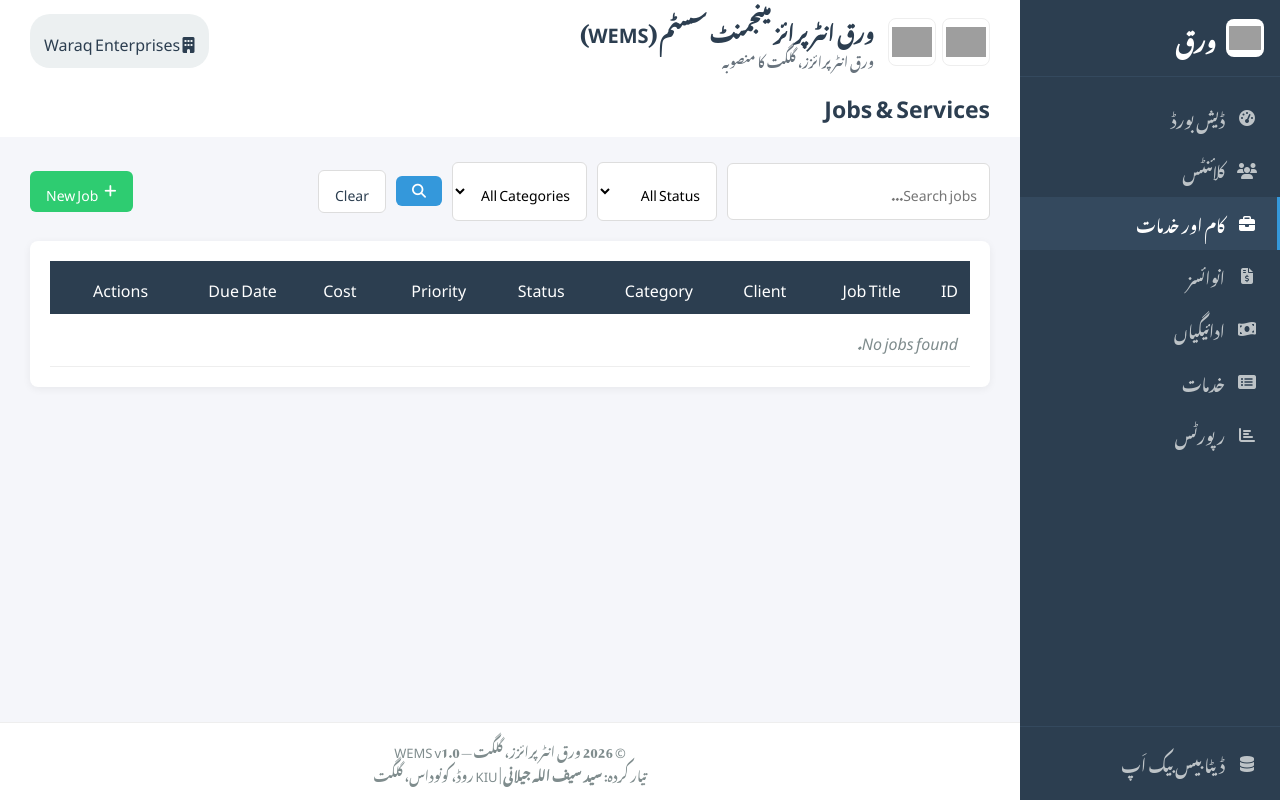
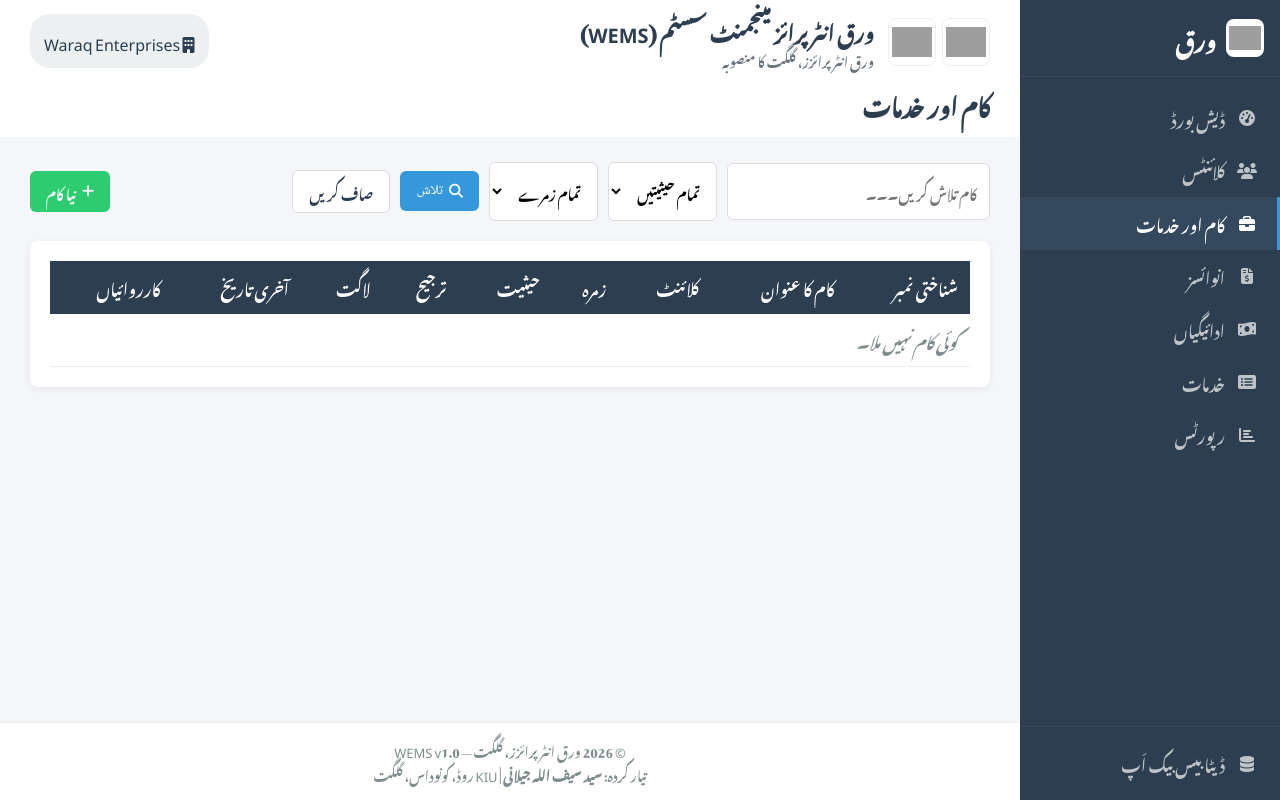
Before and after one commit to xl8saif/WEMS, a Flask app: page /jobs in a window 1280 px wide. Run offline with Flask 3, Linux system fonts and the light colour scheme; data comes from the database, SQL or seed files in the repository; data that the repository does not hold is empty; grey boxes are pictures that could not be loaded.

Commit message:
Localize jobs and services list to Urdu

```diff
--- a/templates/jobs/list.html
+++ b/templates/jobs/list.html
@@ -1,69 +1,7 @@
 {% extends "base.html" %}
-
-{% block title %}Jobs - WEMS{% endblock %}
-{% block page_title %}Jobs & Services{% endblock %}
-
+{% block title %}کام اور خدمات — WEMS{% endblock %}
+{% block page_title %}کام اور خدمات{% endblock %}
 {% block content %}
-<div class="page-actions">
-    <form class="search-form" method="get">
-        <input type="text" name="search" placeholder="Search jobs..." value="{{ search }}" class="form-input">
-        <select name="status" class="form-select">
-            <option value="">All Status</option>
-            <option value="Pending" {% if status == 'Pending' %}selected{% endif %}>Pending</option>
-            <option value="In Progress" {% if status == 'In Progress' %}selected{% endif %}>In Progress</option>
-            <option value="Completed" {% if status == 'Completed' %}selected{% endif %}>Completed</option>
-            <option value="Cancelled" {% if status == 'Cancelled' %}selected{% endif %}>Cancelled</option>
-        </select>
-        <select name="category" class="form-select">
-            <option value="">All Categories</option>
-            {% for cat in categories %}
-            <option value="{{ cat.category }}" {% if category == cat.category %}selected{% endif %}>{{ cat.category }}</option>
-            {% endfor %}
-        </select>
-        <button type="submit" class="btn btn-primary"><i class="fas fa-search"></i></button>
-        <a href="{{ url_for('jobs_list') }}" class="btn btn-outline">Clear</a>
-    </form>
-    <a href="{{ url_for('job_add') }}" class="btn btn-success"><i class="fas fa-plus"></i> New Job</a>
-</div>
-
-<div class="card">
-    <table class="data-table">
-        <thead>
-            <tr>
-                <th>ID</th>
-                <th>Job Title</th>
-                <th>Client</th>
-                <th>Category</th>
-                <th>Status</th>
-                <th>Priority</th>
-                <th>Cost</th>
-                <th>Due Date</th>
-                <th>Actions</th>
-            </tr>
-        </thead>
-        <tbody>
-            {% for job in jobs %}
-            <tr>
-                <td>{{ job.id }}</td>
-                <td><strong><a href="{{ url_for('job_detail', id=job.id) }}">{{ job.job_title }}</a></strong></td>
-                <td>{{ job.client_name }}</td>
-                <td><span class="badge">{{ job.category }}</span></td>
-                <td><span class="status-badge status-{{ job.status|lower|replace(' ', '-') }}">{{ job.status }}</span></td>
-                <td><span class="priority-badge priority-{{ job.priority|lower }}">{{ job.priority }}</span></td>
-                <td>{{ "{:,.0f}".format(job.cost) }}</td>
-                <td>{{ job.due_date or '-' }}</td>
-                <td class="actions">
-                    <a href="{{ url_for('job_detail', id=job.id) }}" class="btn btn-sm btn-info"><i class="fas fa-eye"></i></a>
-                    <a href="{{ url_for('job_edit', id=job.id) }}" class="btn btn-sm btn-warning"><i class="fas fa-edit"></i></a>
-                    <form action="{{ url_for('job_delete', id=job.id) }}" method="post" class="inline-form" onsubmit="return confirm('Delete this job?');">
-                        <button type="submit" class="btn btn-sm btn-danger"><i class="fas fa-trash"></i></button>
-                    </form>
-                </td>
-            </tr>
-            {% else %}
-            <tr><td colspan="9" class="empty-state">No jobs found.</td></tr>
-            {% endfor %}
-        </tbody>
-    </table>
-</div>
+<div class="page-actions"><form class="search-form" method="get"><input type="text" name="search" placeholder="کام تلاش کریں۔۔۔" value="{{ search }}" class="form-input"><select name="status" class="form-select"><option value="">تمام حیثیتیں</option><option value="Pending" {% if status == 'Pending' %}selected{% endif %}>زیرِ التوا</option><option value="In Progress" {% if status == 'In Progress' %}selected{% endif %}>جاری ہے</option><option value="Completed" {% if status == 'Completed' %}selected{% endif %}>مکمل</option><option value="Cancelled" {% if status == 'Cancelled' %}selected{% endif %}>منسوخ</option></select><select name="category" class="form-select"><option value="">تمام زمرے</option>{% for cat in categories %}<option value="{{ cat.category }}" {% if category == cat.category %}selected{% endif %}>{{ category_labels.get(cat.category, cat.category) }}</option>{% endfor %}</select><button type="submit" class="btn btn-primary"><i class="fas fa-search"></i> تلاش</button><a href="{{ url_for('jobs_list') }}" class="btn btn-outline">صاف کریں</a></form><a href="{{ url_for('job_add') }}" class="btn btn-success"><i class="fas fa-plus"></i> نیا کام</a></div>
+<div class="card"><table class="data-table"><thead><tr><th>شناختی نمبر</th><th>کام کا عنوان</th><th>کلائنٹ</th><th>زمرہ</th><th>حیثیت</th><th>ترجیح</th><th>لاگت</th><th>آخری تاریخ</th><th>کارروائیاں</th></tr></thead><tbody>{% for job in jobs %}<tr><td>{{ job.id }}</td><td><strong><a href="{{ url_for('job_detail', id=job.id) }}">{{ job.job_title }}</a></strong></td><td>{{ job.client_name }}</td><td><span class="badge">{{ category_labels.get(job.category, job.category) }}</span></td><td><span class="status-badge status-{{ job.status|lower|replace(' ', '-') }}">{{ status_labels.get(job.status, job.status) }}</span></td><td><span class="priority-badge priority-{{ job.priority|lower }}">{{ priority_labels.get(job.priority, job.priority) }}</span></td><td>{{ "{:,.0f}".format(job.cost) }}</td><td>{{ job.due_date or '-' }}</td><td class="actions"><a href="{{ url_for('job_detail', id=job.id) }}" class="btn btn-sm btn-info" title="دیکھیں"><i class="fas fa-eye"></i></a><a href="{{ url_for('job_edit', id=job.id) }}" class="btn btn-sm btn-warning" title="ترمیم"><i class="fas fa-edit"></i></a><form action="{{ url_for('job_delete', id=job.id) }}" method="post" class="inline-form" onsubmit="return confirm('کیا آپ اس کام کو حذف کرنا چاہتے ہیں؟');"><button type="submit" class="btn btn-sm btn-danger" title="حذف"><i class="fas fa-trash"></i></button></form></td></tr>{% else %}<tr><td colspan="9" class="empty-state">کوئی کام نہیں ملا۔</td></tr>{% endfor %}</tbody></table></div>
 {% endblock %}
```
